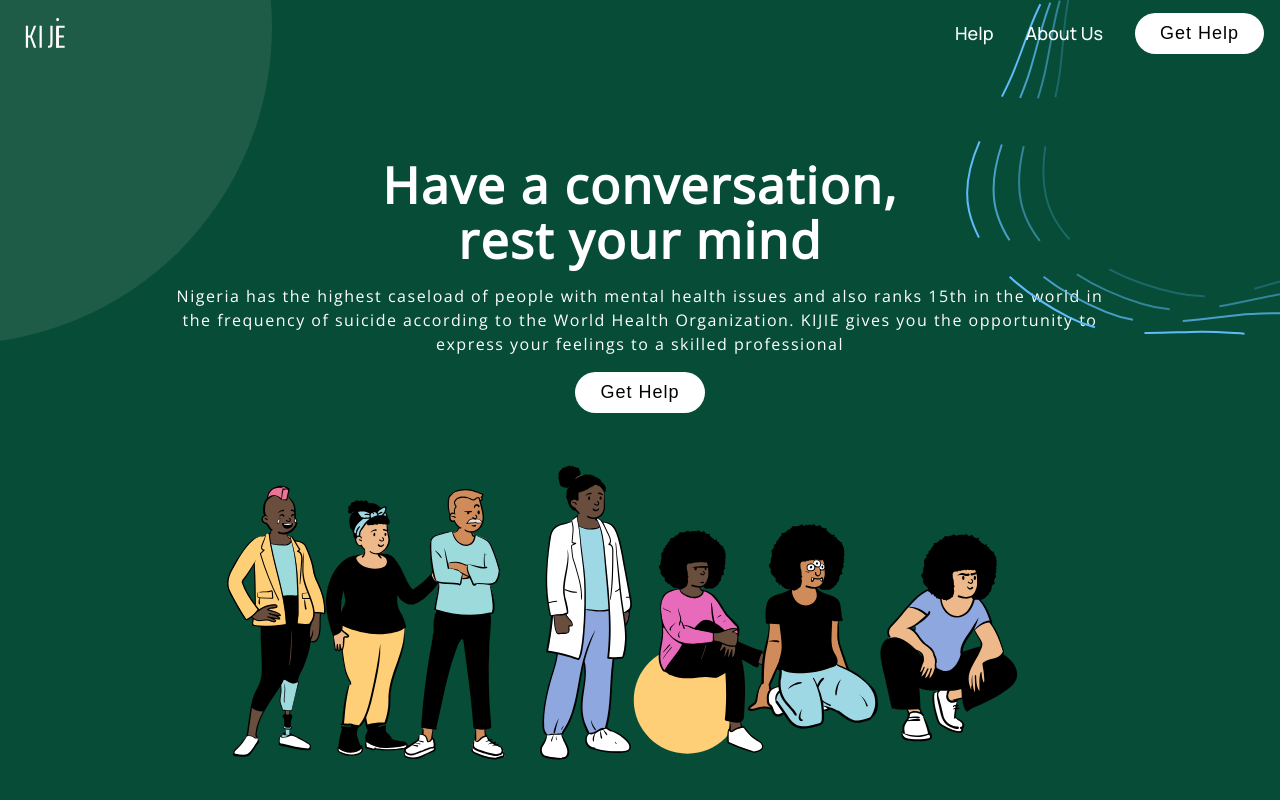
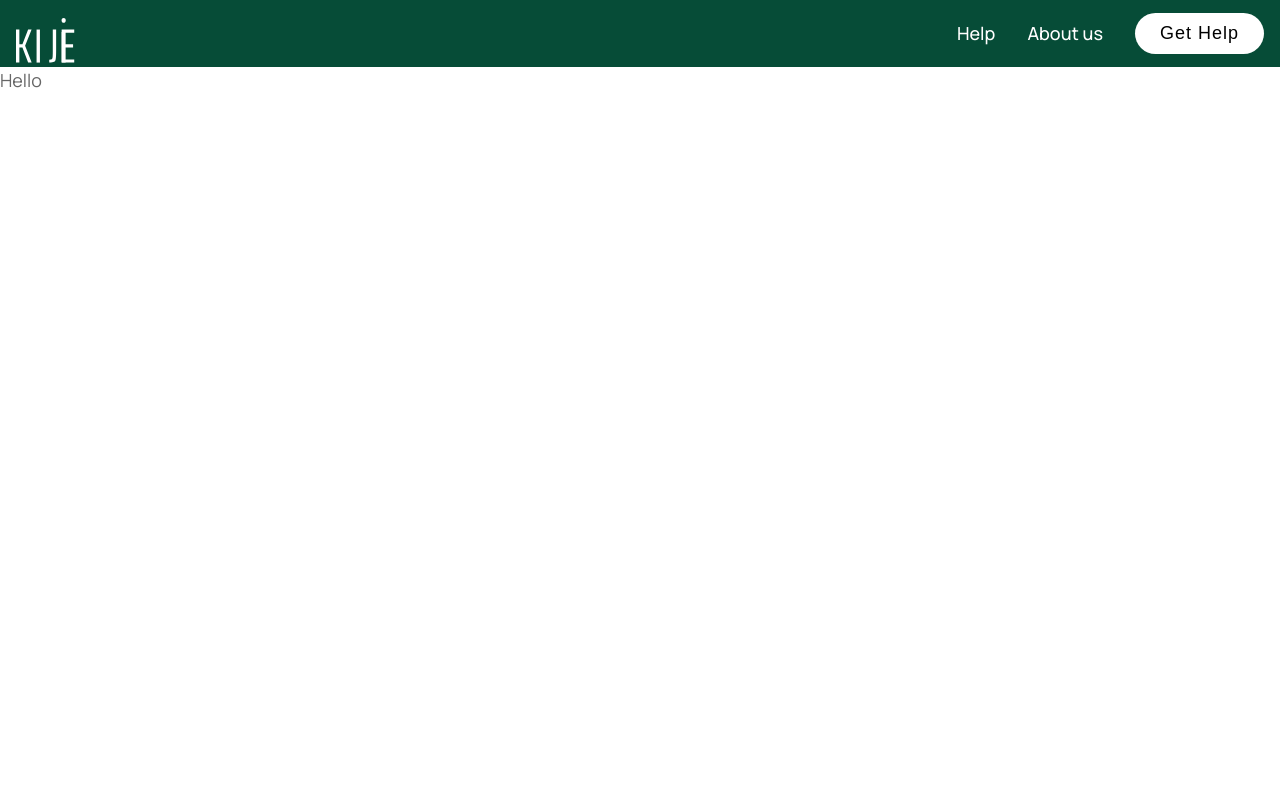
Before and after one commit to larrycoal/clover, a React (Create React App) app: page /about-us in a window 1280 px wide. Shown: the top 800 px of the page. Built offline with nearby package versions, Linux system fonts and the light colour scheme.

Commit message:
Implemented routes

```diff
--- a/package.json
+++ b/package.json
@@ -15,7 +15,6 @@
     "react-redux": "^7.2.2",
     "react-scripts": "4.0.0",
     "redux": "^4.0.5",
-    "serve": "^11.3.2",
     "serve-build": "^0.1.0",
     "styled-components": "^5.2.1",
     "web-vitals": "^0.2.4"
--- a/src/App.js
+++ b/src/App.js
@@ -1,14 +1,20 @@
-import React from 'react';
-import Header from "./containers/Header";
-import { Home } from "./pages";
-import { Footer } from "./containers/Footer";
-import './App.css'
+import React from "react";
+import { Home } from "./pages/Home";
+import AboutUs from './pages/AboutUs'
+import Help from './pages/Help'
+import Layout from "./Layout";
+import "./App.css";
+import {Switch,Route} from 'react-router-dom'
 const App = () => {
   return (
     <React.Fragment>
-    <Header />
-    <Home />
-    <Footer />
+      <Layout>
+        <Switch>
+        <Route exact path="/" component={Home}/>
+        <Route exact path="/about-us" component={AboutUs}/>
+        <Route exactpath="/help" component={Help}/>
+        </Switch>
+      </Layout>
     </React.Fragment>
   );
 };
--- /dev/null
+++ b/src/Layout.js
@@ -0,0 +1,14 @@
+import React from "react";
+import Header from "./containers/Header";
+import { Footer } from "./containers/Footer";
+const Layout = (props) => {
+  return (
+    <>
+      <Header />
+      {props.children}
+      <Footer />
+    </>
+  );
+};
+
+export default Layout;
--- a/src/containers/Header/index.jsx
+++ b/src/containers/Header/index.jsx
@@ -2,7 +2,7 @@
 import { Logo } from "../../assets";
 import { FaBars } from "react-icons/fa";
 import { Wrapper, Button } from "../../components";
-
+import {Link} from "react-router-dom"
 import {
     Container,
     DesktopNav,
@@ -19,7 +19,9 @@
         <Container>
             <Wrapper header>
                 <DesktopNav>
+                    <Link to="/">
                     <Logo />
+                    </Link>
                     <HamburgerIcon onClick={handleToggleNav} toggleNav={toggleNav}>
                         <FaBars />
                     </HamburgerIcon>
@@ -37,10 +39,10 @@
     return (
         <ul>
             <li>
-                <a href="/">Help</a>
+               <Link to="/help">Help</Link>
             </li>
             <li>
-                <a href="/">About Us</a>
+                <Link to="/about-us">About us</Link>
             </li>
             <li>
                 <Button>Get Help</Button>
--- a/src/index.jsx
+++ b/src/index.jsx
@@ -2,10 +2,12 @@
 import { render } from "react-dom";
 import "./index.scss";
 import App from "./App";
-
+import { BrowserRouter } from "react-router-dom";
 render(
-    <React.StrictMode>
-        <App />
-    </React.StrictMode>,
-    document.querySelector("#root")
+  <React.StrictMode>
+    <BrowserRouter>
+      <App />
+    </BrowserRouter>
+  </React.StrictMode>,
+  document.querySelector("#root")
 );
--- /dev/null
+++ b/src/pages/AboutUs.js
@@ -0,0 +1,11 @@
+import React from 'react';
+
+const AboutUs = () => {
+    return (
+        <div style={{height:"100vh"}}>
+            Hello
+        </div>
+    );
+};
+
+export default AboutUs;
--- /dev/null
+++ b/src/pages/Help.js
@@ -0,0 +1,11 @@
+import React from 'react';
+
+const Help = () => {
+    return (
+        <div style={{height:"100vh"}}>
+            Help
+        </div>
+    );
+};
+
+export default Help;
--- a/src/pages/index.js
+++ /dev/null
@@ -1 +0,0 @@
-export * from "./Home";
```
Also changed, not shown: 1 other file (tests, documents, lock files or other folders).
